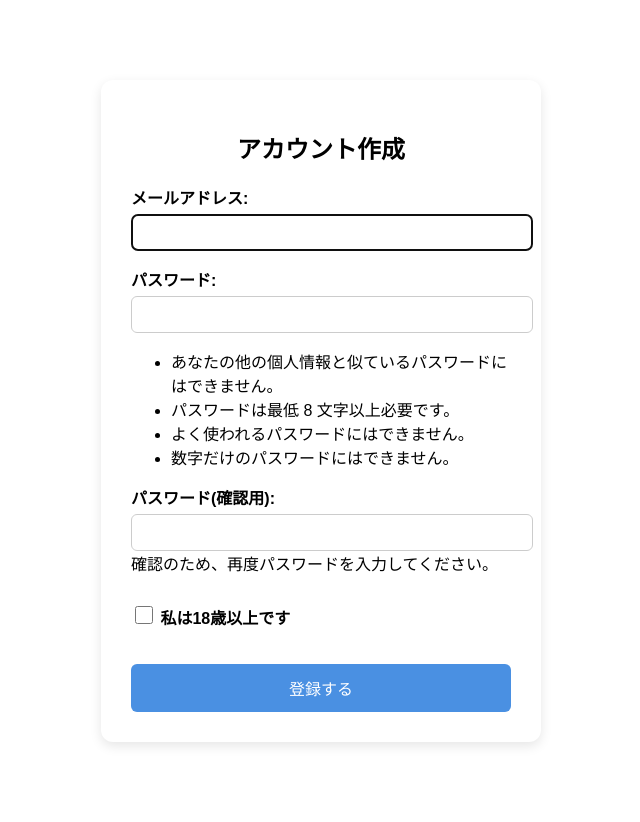
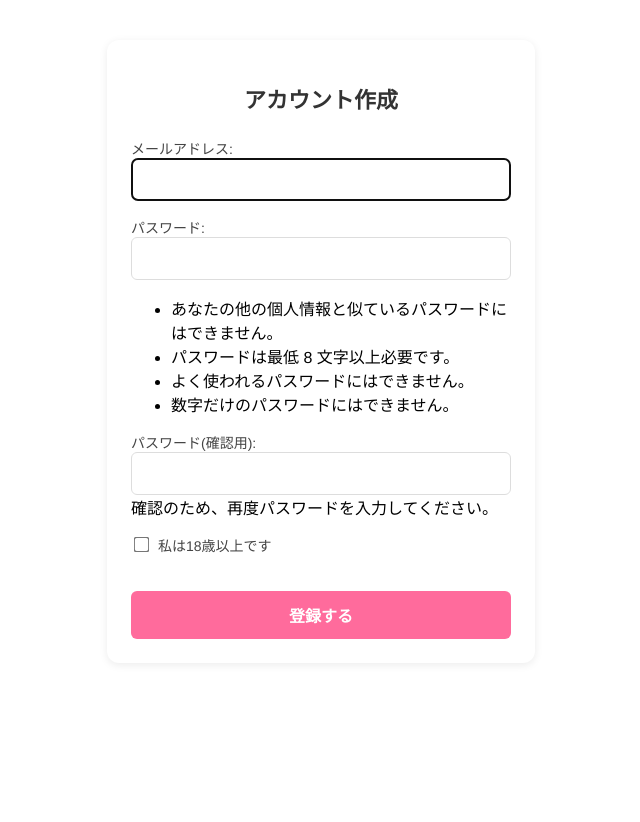
Before and after one commit to dai0105/seiheki_commu, a Django app: template accounts/templates/accounts/register.html in a window 1280 px wide. Shown: the whole page, without its empty margins (319-959 px from the left). After the commit the page ends 639 px from the top, so only its background shows below. Run offline with Django 5.2, Linux system fonts and the light colour scheme; the template is opened without the code that fills it: values that come from a table or form of the project are taken from there, others are empty.

Commit message:
Add mobile optimized login.css

```diff
--- a/accounts/static/css/register.css
+++ b/accounts/static/css/register.css
@@ -1,51 +1,94 @@
+/* 全体リセット */
+body {
+    margin: 0;
+    padding: 0;
+    background: #ffffff;
+    font-family: "Helvetica", "Arial", sans-serif;
+}
+
+/* 中央寄せのカード */
 .register-wrapper {
-    width: 380px;
-    margin: 80px auto;
-    padding: 30px;
+    width: 90%;
+    max-width: 380px;
+    margin: 40px auto;
+    padding: 24px;
     background: #fff;
     border-radius: 12px;
-    box-shadow: 0 4px 12px rgba(0,0,0,0.1);
-    font-family: sans-serif;
+    box-shadow: 0 2px 8px rgba(0,0,0,0.08);
 }
 
-.register-wrapper h2 {
+/* タイトル */
+h2 {
     text-align: center;
-    margin-bottom: 20px;
+    margin-bottom: 24px;
+    font-size: 22px;
+    color: #333;
 }
 
-.register-wrapper label {
-    display: block;
-    margin-top: 10px;
-    font-weight: bold;
+/* Django form の as_p に合わせた調整 */
+form p {
+    margin-bottom: 16px;
 }
 
-.register-wrapper input {
-    width: 100%;
-    padding: 10px;
-    margin-top: 5px;
-    border-radius: 6px;
-    border: 1px solid #ccc;
+label {
+    font-size: 14px;
+    color: #444;
 }
 
-.register-wrapper button {
+/* 入力欄 */
+input[type="text"],
+input[type="email"],
+input[type="password"] {
+    width: 100%;
+    padding: 12px;
+    border: 1px solid #ddd;
+    border-radius: 6px;
+    font-size: 15px;
+    box-sizing: border-box;
+}
+
+/* 年齢チェック */
+.age-check {
+    margin-top: 10px;
+    font-size: 14px;
+}
+
+.age-check input {
+    transform: scale(1.2);
+    margin-right: 6px;
+}
+
+/* 登録ボタン */
+button[type="submit"] {
     width: 100%;
     margin-top: 20px;
     padding: 12px;
-    background: #4a90e2;
-    color: white;
+    background: #ff6b9c;
+    color: #fff;
     border: none;
     border-radius: 6px;
     font-size: 16px;
+    font-weight: bold;
+    cursor: pointer;
 }
 
-.age-check {
-    display: flex;
-    align-items: center;
-    gap: 6px; /* チェックと文字の間の余白 */
-    margin: 10px 0 15px;
+button[type="submit"]:active {
+    opacity: 0.85;
 }
 
-.age-check input[type="checkbox"] {
-    width: 18px;
-    height: 18px;
+/* スマホ向け微調整 */
+@media (max-width: 480px) {
+    .register-wrapper {
+        margin-top: 24px;
+        padding: 20px;
+    }
+
+    h2 {
+        font-size: 20px;
+    }
+
+    button[type="submit"] {
+        font-size: 15px;
+        padding: 11px;
+    }
 }
--- a/accounts/templates/accounts/register.html
+++ b/accounts/templates/accounts/register.html
@@ -4,6 +4,7 @@
 <html>
 <head>
     <meta charset="UTF-8">
+    <meta name="viewport" content="width=device-width, initial-scale=1.0">
     <title>アカウント作成</title>
     <link rel="stylesheet" href="{% static 'css/register.css' %}">
 </head>
```
